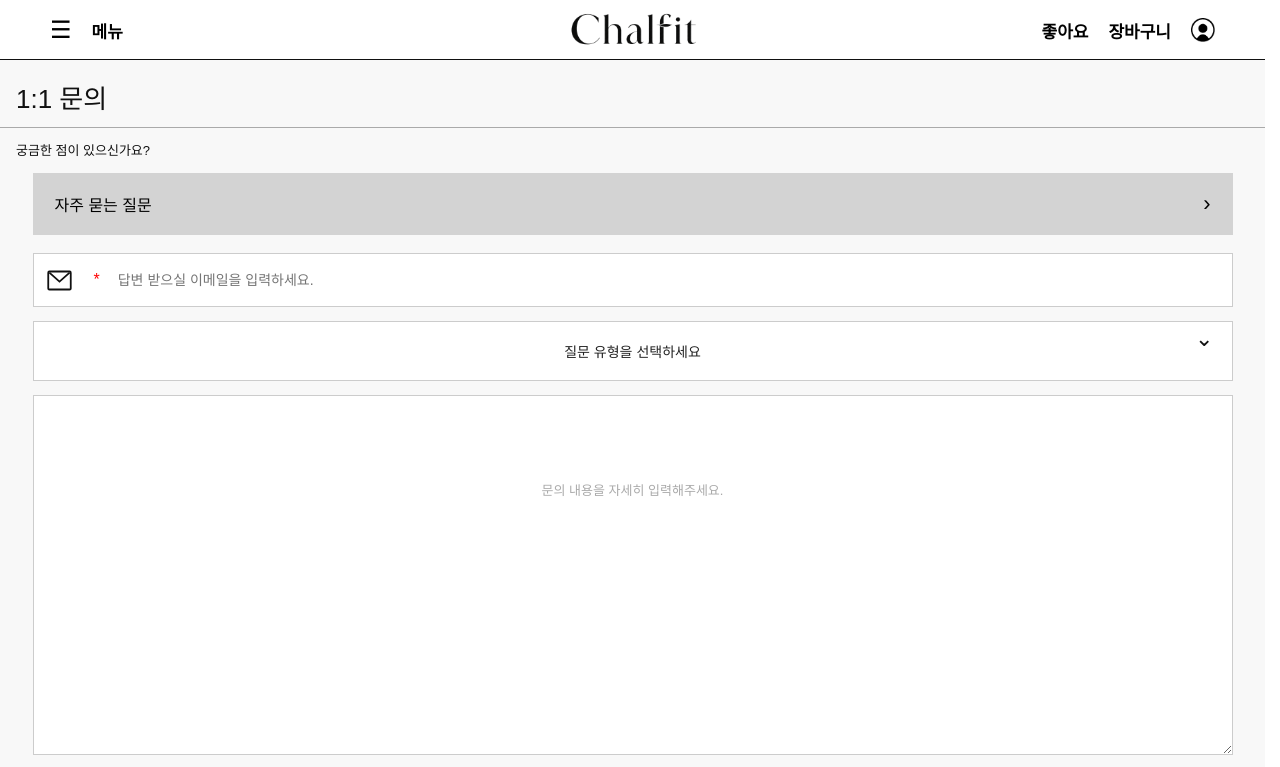
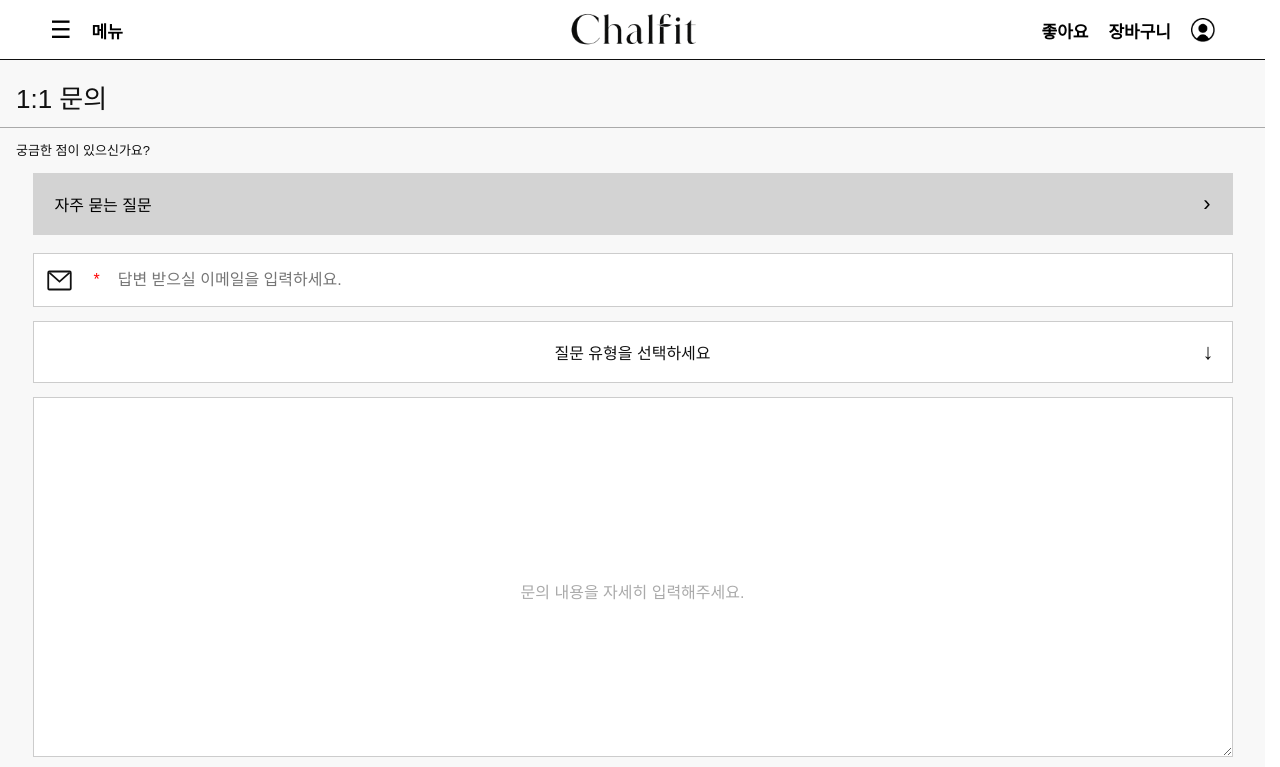
Before and after one commit to s2oory25/team, a React (Vite) app: page /team/inquiry in a window 1280 px wide. Shown: the top 767 px of the page. Built offline with nearby package versions, Linux system fonts and the light colour scheme; a web font is replaced by a local one.

Commit message:
문의 드롭다운 수정

```diff
--- a/src/App.jsx
+++ b/src/App.jsx
@@ -57,6 +57,29 @@ function AppInner() {
   const [isChangingPassword, setIsChangingPassword] = useState(false);
   const [menuOpen, setMenuOpen] = useState(false);
   const [isLoginOpen, setIsLoginOpen] = useState(false);
+  const [inquiryType, setInquiryType] = useState("");
+  const [inquiryEmail, setInquiryEmail] = useState("");
+  const [inquiryContent, setInquiryContent] = useState("");
+  const [inquiryMessage, setInquiryMessage] = useState("");
+  const [showInquirySuccess, setShowInquirySuccess] = useState(false);
+
+  function handleInquirySubmit(event) {
+    event.preventDefault();
+
+    if (!inquiryType) {
+      setInquiryMessage("질문 유형을 선택해주세요.");
+      return;
+    }
+
+    if (!inquiryEmail.trim() || !inquiryContent.trim()) {
+      setInquiryMessage("이메일과 문의 내용을 입력해주세요.");
+      return;
+    }
+
+    setInquiryMessage("");
+    setShowInquirySuccess(true);
+  }
+
 
   // 좋아요 상품 ID 목록
   const [favorites, setFavorites] = useState(() => {
@@ -388,7 +411,25 @@ function handleSubMenuClick(item) {
       <Routes>
         <Route path="/" element={<Home />} />
         <Route path="/celeb" element={<Celeb />} />
-          <Route path="/inquiry" element={<InquiryPage />} />
+        <Route
+          path="/inquiry"
+          element={
+            <InquiryPage
+              inquiryType={inquiryType}
+              setInquiryType={setInquiryType}
+              inquiryEmail={inquiryEmail}
+              setInquiryEmail={setInquiryEmail}
+              inquiryContent={inquiryContent}
+              setInquiryContent={setInquiryContent}
+              inquiryMessage={inquiryMessage}
+              setInquiryMessage={setInquiryMessage}
+              showInquirySuccess={showInquirySuccess}
+              setShowInquirySuccess={setShowInquirySuccess}
+              handleInquirySubmit={handleInquirySubmit}
+              navigateTo={navigateTo}
+            />
+          }
+        />
         <Route
           path="/account"
           element={
--- a/src/pages/InquiryPage.css
+++ b/src/pages/InquiryPage.css
@@ -132,33 +132,11 @@
   font-size: 14px;
 }
 
-.inquiry-type-field > span:first-child {
-  color: #222;
-}
-
-.inquiry-type-field > span.has-value {
-  color: #111;
-}
-
-.inquiry-type-field select {
-  position: absolute;
-  inset: 0;
-  width: 100%;
-  height: 100%;
-  opacity: 0;
-  cursor: pointer;
-  font-size: 18px;
-}
-
-.inquiry-type-field option {
-  padding: 10px 14px;
-  font-size: 18px;
-}
-
 .inquiry-select-arrow {
   position: absolute;
   right: 18px;
-  top: 4px;
+  top: 50%;
+  transform: translateY(-50%);
   font-size: 22px;
   pointer-events: none;
 }
@@ -453,3 +431,84 @@
   font-size: 13px;
   line-height: 1.7;
 }
+
+/* 1:1 문의 입력폼 글씨 크기 및 정렬 조정 */
+.inquiry-email-field input {
+  font-size: 16px;
+}
+
+.inquiry-type-field {
+  font-size: 16px;
+}
+
+.inquiry-form textarea {
+  font-size: 16px;
+}
+
+.inquiry-form textarea::placeholder {
+  text-align: center;
+  line-height: 350px;
+}
+/* 질문 유형 커스텀 드롭다운 */
+.inquiry-type-field {
+  position: relative;
+  min-height: 60px;
+  padding: 0;
+  display: block;
+}
+
+.inquiry-type-trigger {
+  display: flex;
+  align-items: center;
+  justify-content: center;
+  position: relative;
+  width: 100%;
+  min-height: 60px;
+  padding: 0 40px;
+  border: 0;
+  background: transparent;
+  color: #111;
+  font: inherit;
+  font-size: 16px;
+  text-align: center;
+  cursor: pointer;
+}
+
+.inquiry-type-trigger .inquiry-select-arrow {
+  position: absolute;
+  right: 18px;
+  top: 50%;
+  transform: translateY(-50%);
+  font-size: 22px;
+  pointer-events: none;
+}
+
+.inquiry-type-options {
+  position: absolute;
+  top: 100%;
+  left: -1px;
+  width: calc(100% + 2px);
+  z-index: 30;
+  border: 1px solid #ccc;
+  background: #fff;
+  box-sizing: border-box;
+}
+
+.inquiry-type-option {
+  display: block;
+  width: 100%;
+  min-height: 40px;
+  padding: 10px 16px;
+  border: 0;
+  background: #fff;
+  color: #111;
+  font: inherit;
+  font-size: 16px;
+  text-align: left;
+  cursor: pointer;
+}
+.inquiry-type-option:hover,
+.inquiry-type-option:focus-visible {
+  background: #1e66d0;
+  color: #fff;
+}
--- a/src/pages/InquiryPage.jsx
+++ b/src/pages/InquiryPage.jsx
@@ -1,9 +1,45 @@
 // 기존 App.jsx의 페이지 JSX를 그대로 분리했습니다.
-import { useState } from 'react';
+import { useEffect, useRef, useState } from 'react';
 import './InquiryPage.css';
 export default function InquiryPage(props) {
   const [showInquiryFaq, setShowInquiryFaq] = useState(false);
   const [openInquiryFaqIndex, setOpenInquiryFaqIndex] = useState(null);
+  const [inquiryDropdownOpen, setInquiryDropdownOpen] = useState(false);
+  const inquiryDropdownRef = useRef(null);
+  const inquiryOptions = [
+    "주문/결제",
+    "배송",
+    "교환/환불",
+    "상품 문의",
+    "기타",
+  ];
+
+  useEffect(() => {
+    if (!inquiryDropdownOpen) return;
+
+    const handleOutsideClick = (event) => {
+      if (
+        inquiryDropdownRef.current &&
+        !inquiryDropdownRef.current.contains(event.target)
+      ) {
+        setInquiryDropdownOpen(false);
+      }
+    };
+
+    const handleEscape = (event) => {
+      if (event.key === "Escape") {
+        setInquiryDropdownOpen(false);
+      }
+    };
+
+    document.addEventListener("pointerdown", handleOutsideClick);
+    document.addEventListener("keydown", handleEscape);
+
+    return () => {
+      document.removeEventListener("pointerdown", handleOutsideClick);
+      document.removeEventListener("keydown", handleEscape);
+    };
+  }, [inquiryDropdownOpen]);
   const { activeMenu, setActiveMenu, menuOpen, setMenuOpen, categoryOpen, setCategoryOpen, styleOpen, setStyleOpen, customerOpen, setCustomerOpen, isLoggedIn, setIsLoggedIn, mobileMypageOpen, setMobileMypageOpen, selectedCustomerItem, setSelectedCustomerItem, currentPage, setCurrentPage, selectedOrder, setSelectedOrder, selectedPhoto, setSelectedPhoto, photoPreview, setPhotoPreview, analysisMessage, setAnalysisMessage, isAnalyzing, setIsAnalyzing, hasAnalyzed, setHasAnalyzed, inquiryType, setInquiryType, inquiryEmail, setInquiryEmail, inquiryContent, setInquiryContent, inquiryMessage, setInquiryMessage, showInquirySuccess, setShowInquirySuccess, accountMessage, setAccountMessage, isChangingPassword, setIsChangingPassword, openFaqIndex, setOpenFaqIndex, cartAgreement, setCartAgreement, cartItems, setCartItems, menuItems, categoryItems, styleItems, customerItems, mypageItems, faqItems, faqDetails, products, closeSubmenus, navigateTo, handleMenuClick, handleMobileMypageClick, handleSubMenuClick, handleMobileCustomerClick, handleCustomerItemClick, handleInquirySubmit, handleLoginClick, handleLogoutClick, handleProfileCardClick, handleAccountMenuClick, openMenu, closeMenu, handlePhotoChange, handleAnalyze, handleRetry, selectedCartItems, cartSubtotal, orderDetail, sampleFaceShape } = props
   return (
     <main className="inquiry-page">
@@ -104,24 +140,50 @@ export default function InquiryPage(props) {
             />
           </label>
 
-              <label className="inquiry-type-field">
-                <span className={inquiryType ? 'has-value' : ''}>
-                  {inquiryType || '질문 유형을 선택하세요'}
+          <div className="inquiry-type-field" ref={inquiryDropdownRef}>
+            <button
+              type="button"
+              className="inquiry-type-trigger"
+              aria-expanded={inquiryDropdownOpen}
+              aria-controls="inquiry-type-options"
+              onClick={() => setInquiryDropdownOpen((prev) => !prev)}
+            >
+              <span>
+                {inquiryType || "질문 유형을 선택하세요"}
               </span>
-                <select
-                  value={inquiryType}
-                  onChange={(event) => setInquiryType(event.target.value)}
-                  aria-label="질문 유형"
-                  required
+              <span className="inquiry-select-arrow" aria-hidden="true">
+                ↓
+              </span>
+            </button>
+
+            {inquiryDropdownOpen && (
+              <div
+                id="inquiry-type-options"
+                className="inquiry-type-options"
               >
-                  <option value="주문/결제">주문/결제</option>
-                  <option value="배송">배송</option>
-                  <option value="교환/환불">교환/환불</option>
-                  <option value="상품 문의">상품 문의</option>
-                  <option value="기타">기타</option>
-                </select>
-                <span className="inquiry-select-arrow" aria-hidden="true">⌄</span>
-              </label>
+                {inquiryOptions.map((option) => (
+                  <button
+                    key={option}
+                    type="button"
+                    className={`inquiry-type-option ${inquiryType === option ? "selected" : ""
+                      }`}
+                    onClick={() => {
+                      setInquiryType(option);
+                      setInquiryDropdownOpen(false);
+                    }}
+                  >
+                    {option}
+                  </button>
+                ))}
+              </div>
+            )}
+
+            <input
+              type="hidden"
+              name="inquiryType"
+              value={inquiryType || ""}
+            />
+          </div>
 
           <textarea
             value={inquiryContent}
@@ -145,7 +207,7 @@ export default function InquiryPage(props) {
           <section className="inquiry-success-modal" role="dialog" aria-modal="true" aria-labelledby="inquiry-success-title">
             <button className="inquiry-success-close" type="button" aria-label="닫기" onClick={() => setShowInquirySuccess(false)}>×</button>
             <div className="inquiry-success-check" aria-hidden="true">✓</div>
-                <h2 id="inquiry-success-title">문의가 접수되었습니다</h2>
+            <h2 id="inquiry-success-title">문의가 접수되었습니다.</h2>
             <p>문의 내용을 보내주셔서 감사합니다.<br />확인 후 답변드리겠습니다.</p>
             <button className="inquiry-success-confirm" type="button" onClick={() => setShowInquirySuccess(false)}>확인</button>
           </section>
```
Lines whose indentation alone changed are shown as unchanged.
